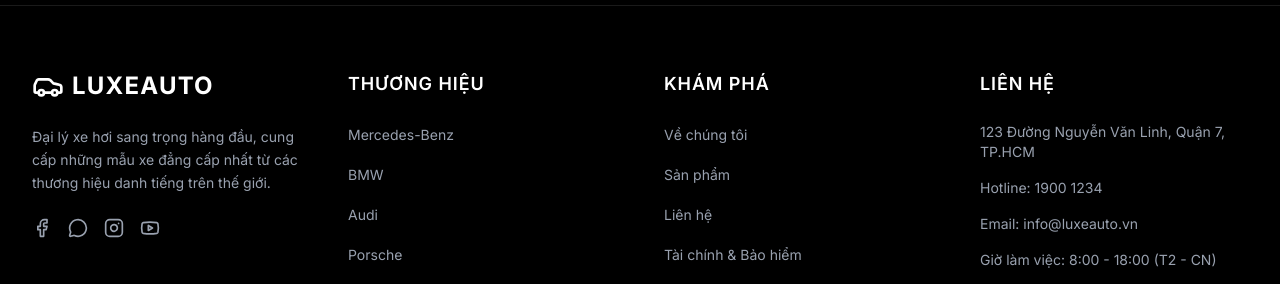
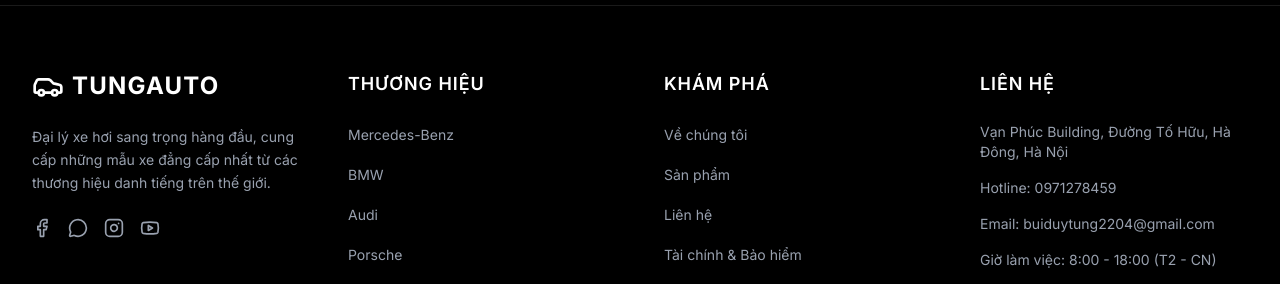
Before and after one commit to buiduytung2204-svg/ototototototo, a React (Vite) app: page /contact in a window 1280 px wide. Shown: the part 1194-1478 px from the top of the page. Built offline with nearby package versions, Linux system fonts and the light colour scheme.

Commit message:
Update Footer.tsx

```diff
--- a/src/components/Footer.tsx
+++ b/src/components/Footer.tsx
@@ -10,7 +10,7 @@
           <div className="col-span-1 md:col-span-1">
             <Link to="/" className="flex items-center gap-2 mb-6">
               <Car className="h-8 w-8 text-white" />
-              <span className="text-2xl font-bold tracking-wider uppercase">LuxeAuto</span>
+              <span className="text-2xl font-bold tracking-wider uppercase">Tungauto</span>
             </Link>
             <p className="text-gray-400 text-sm leading-relaxed mb-6">
               Đại lý xe hơi sang trọng hàng đầu, cung cấp những mẫu xe đẳng cấp nhất từ các thương hiệu danh tiếng trên thế giới.
@@ -54,9 +54,9 @@
           <div>
             <h3 className="text-lg font-semibold mb-6 uppercase tracking-wider">Liên hệ</h3>
             <ul className="space-y-4 text-sm text-gray-400">
-              <li>123 Đường Nguyễn Văn Linh, Quận 7, TP.HCM</li>
-              <li>Hotline: 1900 1234</li>
-              <li>Email: info@luxeauto.vn</li>
+              <li>Vạn Phúc Building, Đường Tố Hữu, Hà Đông, Hà Nội</li>
+              <li>Hotline: 0971278459</li>
+              <li>Email: buiduytung2204@gmail.com</li>
               <li>Giờ làm việc: 8:00 - 18:00 (T2 - CN)</li>
             </ul>
           </div>
```
